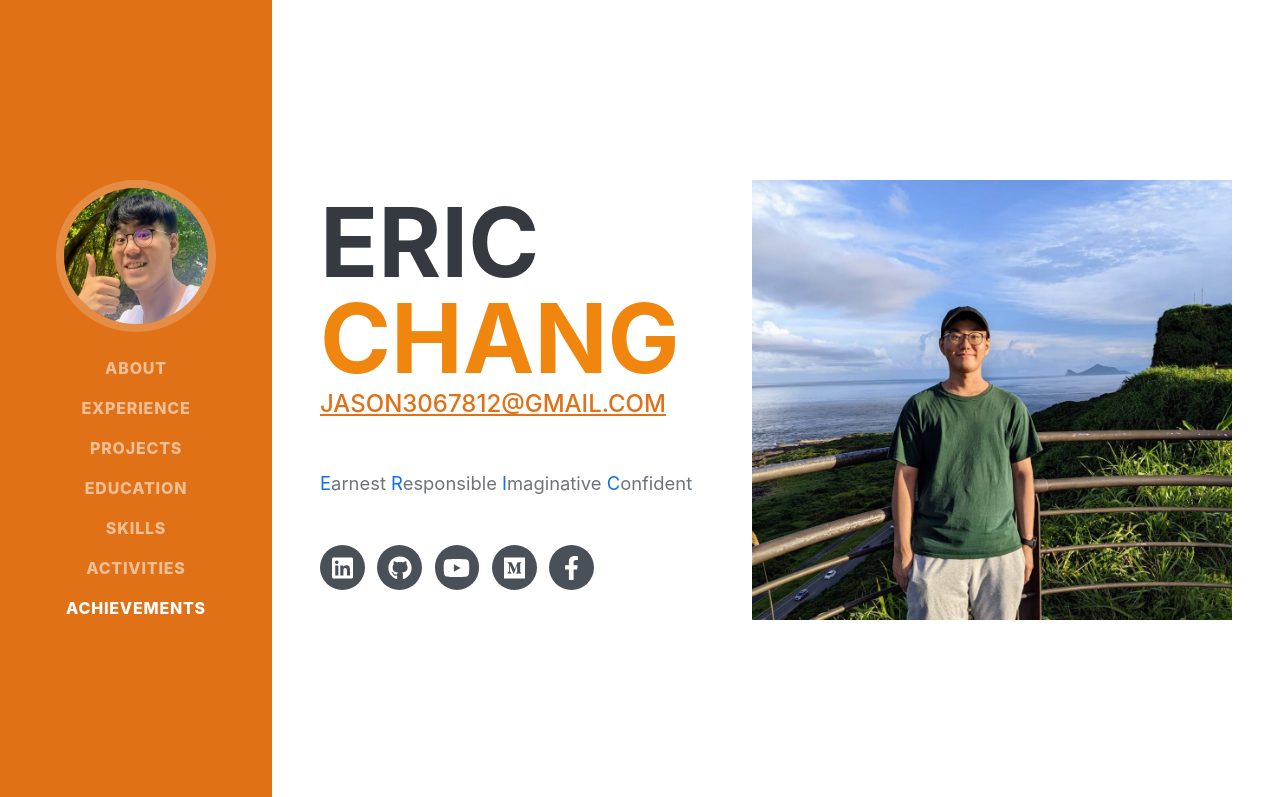
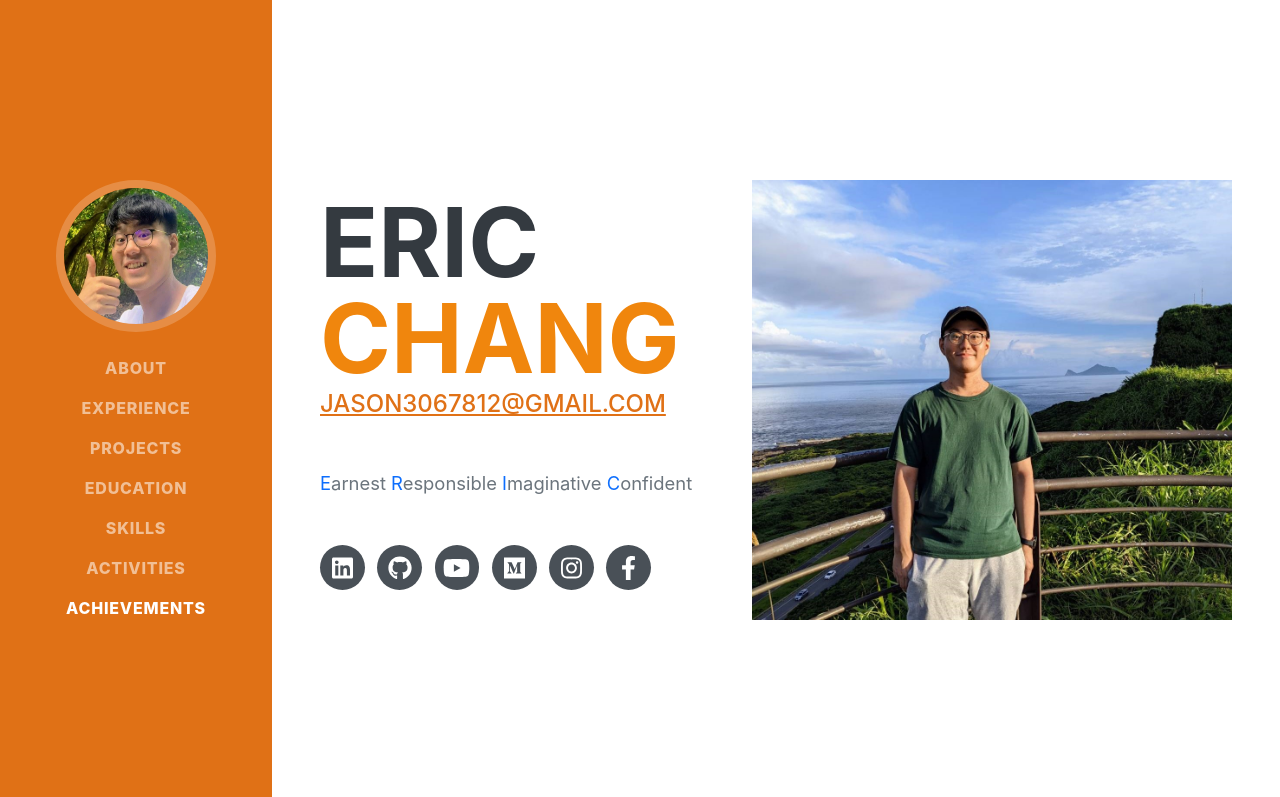
Before and after one commit to jason3067812/jason3067812.github.io, a website: page index.html in a window 1280 px wide. Shown: the top 797 px of the page. Drawn offline with nearby package versions, Linux system fonts and the light colour scheme; a web font is replaced by a local one.

Commit message:
update link

```diff
--- a/index.html
+++ b/index.html
@@ -65,7 +65,7 @@
                         <a class="social-icon" href="https://github.com/jason3067812" target=_blank><i class="fab fa-github"></i></a>
                         <a class="social-icon" href="https://www.youtube.com/channel/UCQ4lk3jpIFBkzTcDcnPJvsQ/videos" target=_blank><i class="fab fa-youtube"></i></a>
                         <a class="social-icon" href="https://medium.com/@jason3067812" target=_blank><i class="fab fa-medium"></i></a>
-                        <!-- <a class="social-icon" href="https://www.instagram.com/handsomeric_chang" target=_blank><i class="fab fa-instagram"></i></a>-->
+                        <a class="social-icon" href="https://www.instagram.com/ccheng.chun" target=_blank><i class="fab fa-instagram"></i></a>
                         <a class="social-icon" href="https://www.facebook.com/profile.php?id=100007151349178" target=_blank><i class="fab fa-facebook-f"></i></a>
                     </div>
                     <img class="show-in-phone" src="dist/assets/img/e.jpg" width="480" height="440" alt="Me" >
```
